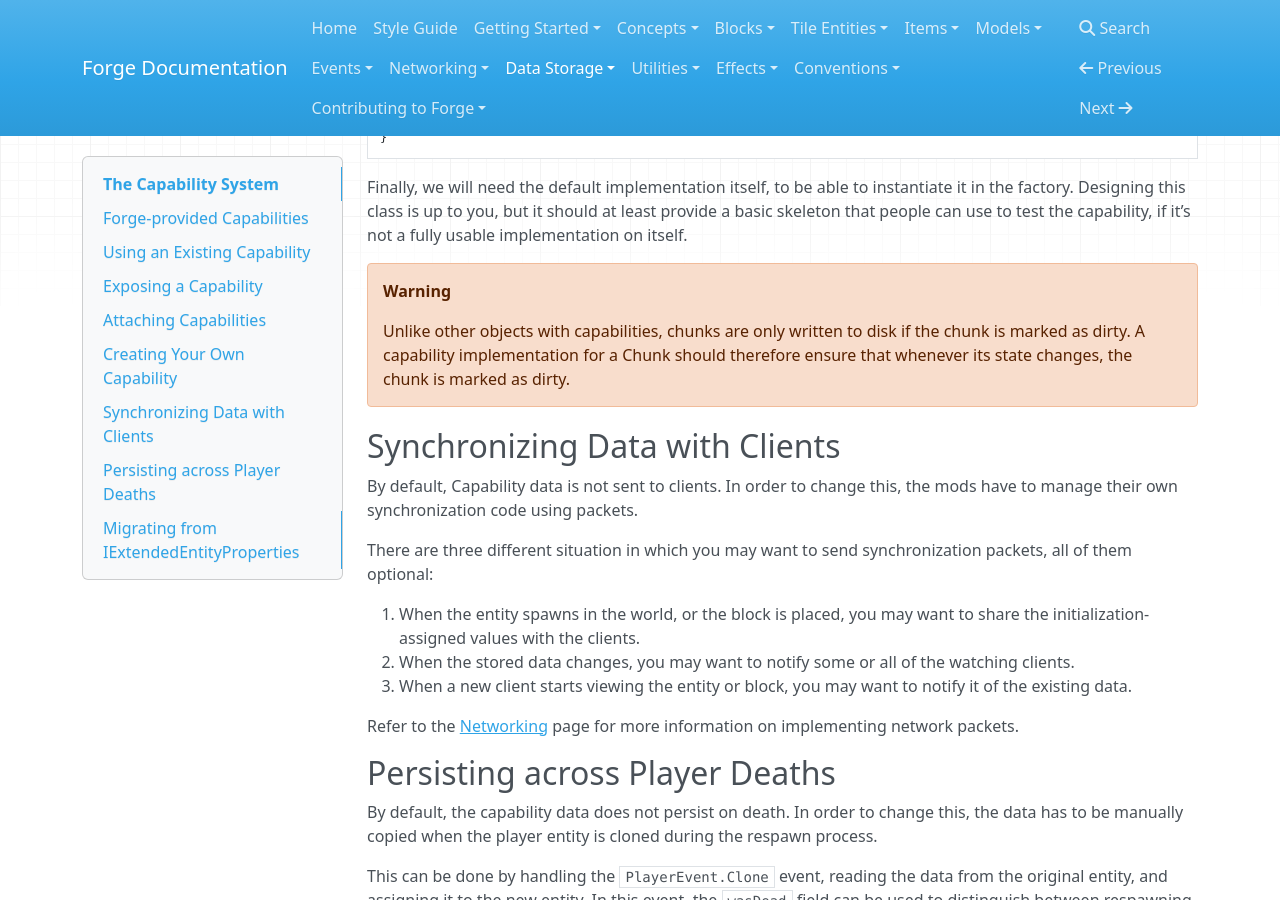
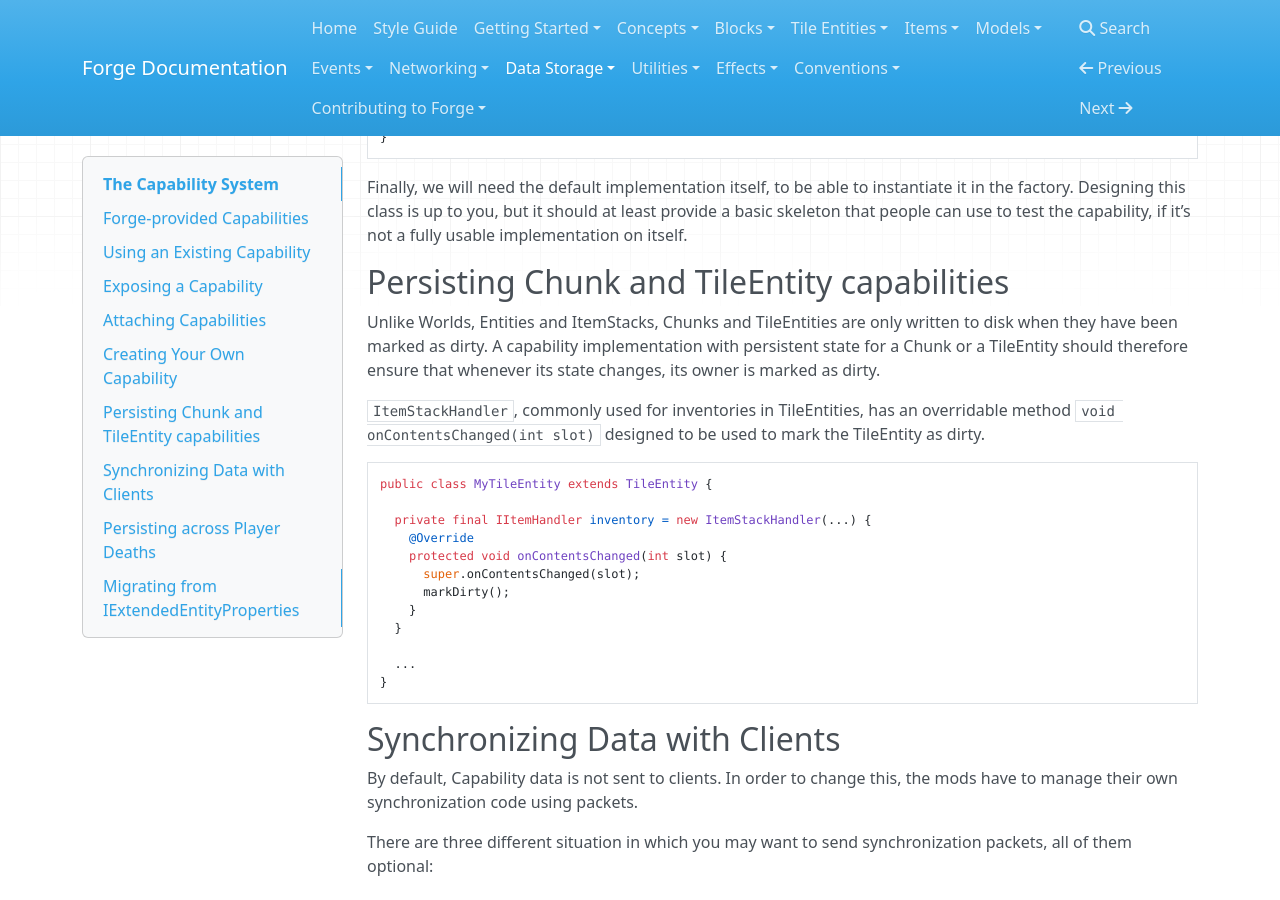
Before and after one commit to MinecraftForge/Documentation, an MkDocs documentation site: the page built from docs/datastorage/capabilities.md, in a window 1280 px wide and 900 px high, scrolled down 3741 px. Built offline with MkDocs 1.6.1, drawn with Linux system fonts in a browser that asks for light colours; nearby versions of some CDN libraries; old or Windows-style settings are respelled for this version of MkDocs.

Commit message:
Add section about persisting Chunk and TileEntity capabilities (#150)
* Add warning about markDirty for TEs

* Make it a section with example usage of onContentsChanged

* Add super call

````diff
--- a/docs/datastorage/capabilities.md
+++ b/docs/datastorage/capabilities.md
@@ -129,8 +129,27 @@ private static class Factory implements Callable<IExampleCapability> {
 
 Finally, we will need the default implementation itself, to be able to instantiate it in the factory. Designing this class is up to you, but it should at least provide a basic skeleton that people can use to test the capability, if it's not a fully usable implementation on itself.
 
-!!! warning
-    Unlike other objects with capabilities, chunks are only written to disk if the chunk is marked as dirty. A capability implementation for a Chunk should therefore ensure that whenever its state changes, the chunk is marked as dirty.
+Persisting Chunk and TileEntity capabilities
+--------------------------------------------
+
+Unlike Worlds, Entities and ItemStacks, Chunks and TileEntities are only written to disk when they have been marked as dirty. A capability implementation with persistent state for a Chunk or a TileEntity should therefore ensure that whenever its state changes, its owner is marked as dirty.
+
+`ItemStackHandler`, commonly used for inventories in TileEntities, has an overridable method `void onContentsChanged(int slot)` designed to be used to mark the TileEntity as dirty.
+
+```Java
+public class MyTileEntity extends TileEntity {
+
+  private final IItemHandler inventory = new ItemStackHandler(...) {
+    @Override
+    protected void onContentsChanged(int slot) {
+      super.onContentsChanged(slot);
+      markDirty();
+    }
+  }
+
+  ...
+}
+```
 
 Synchronizing Data with Clients
 -------------------------------
````
